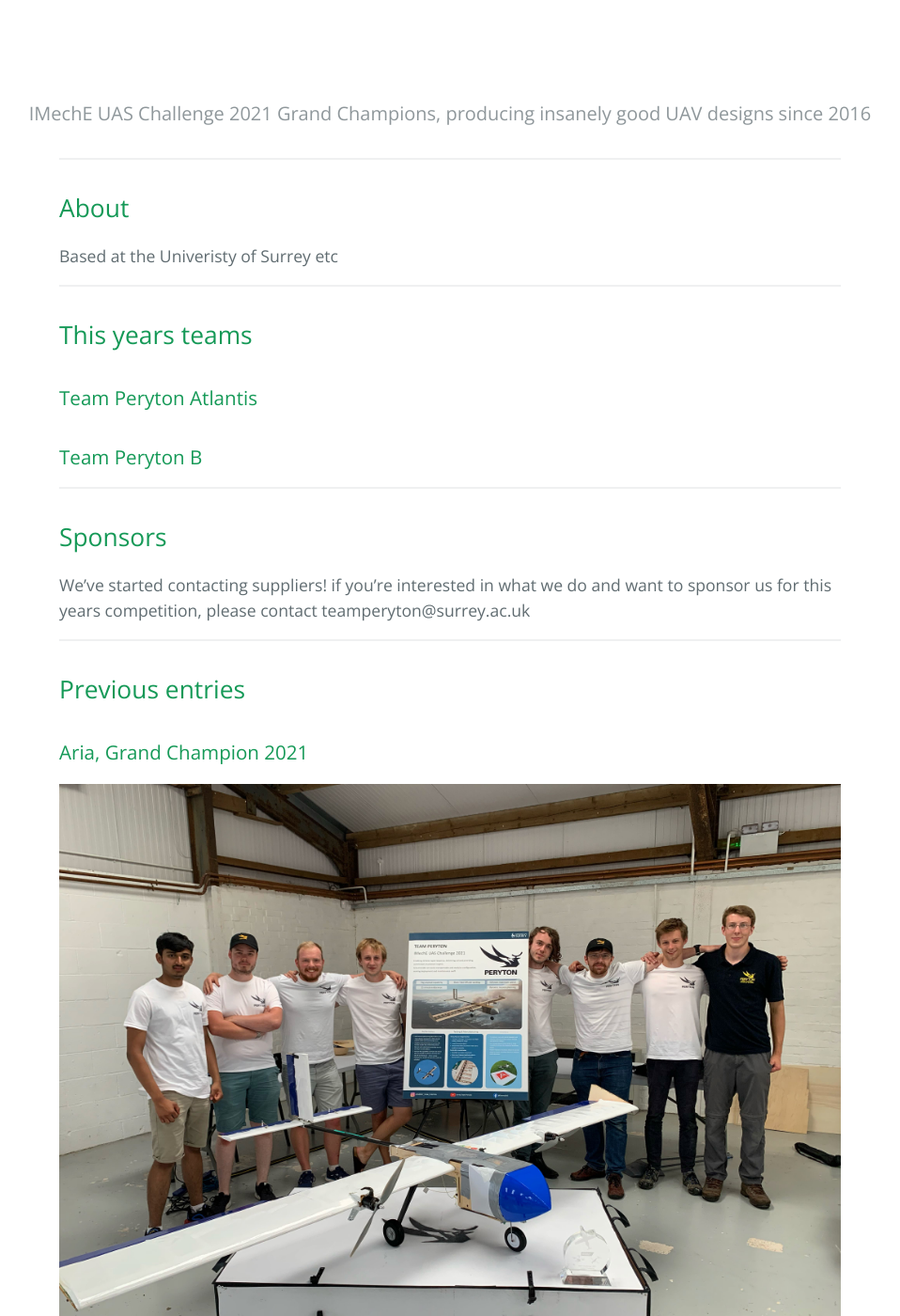
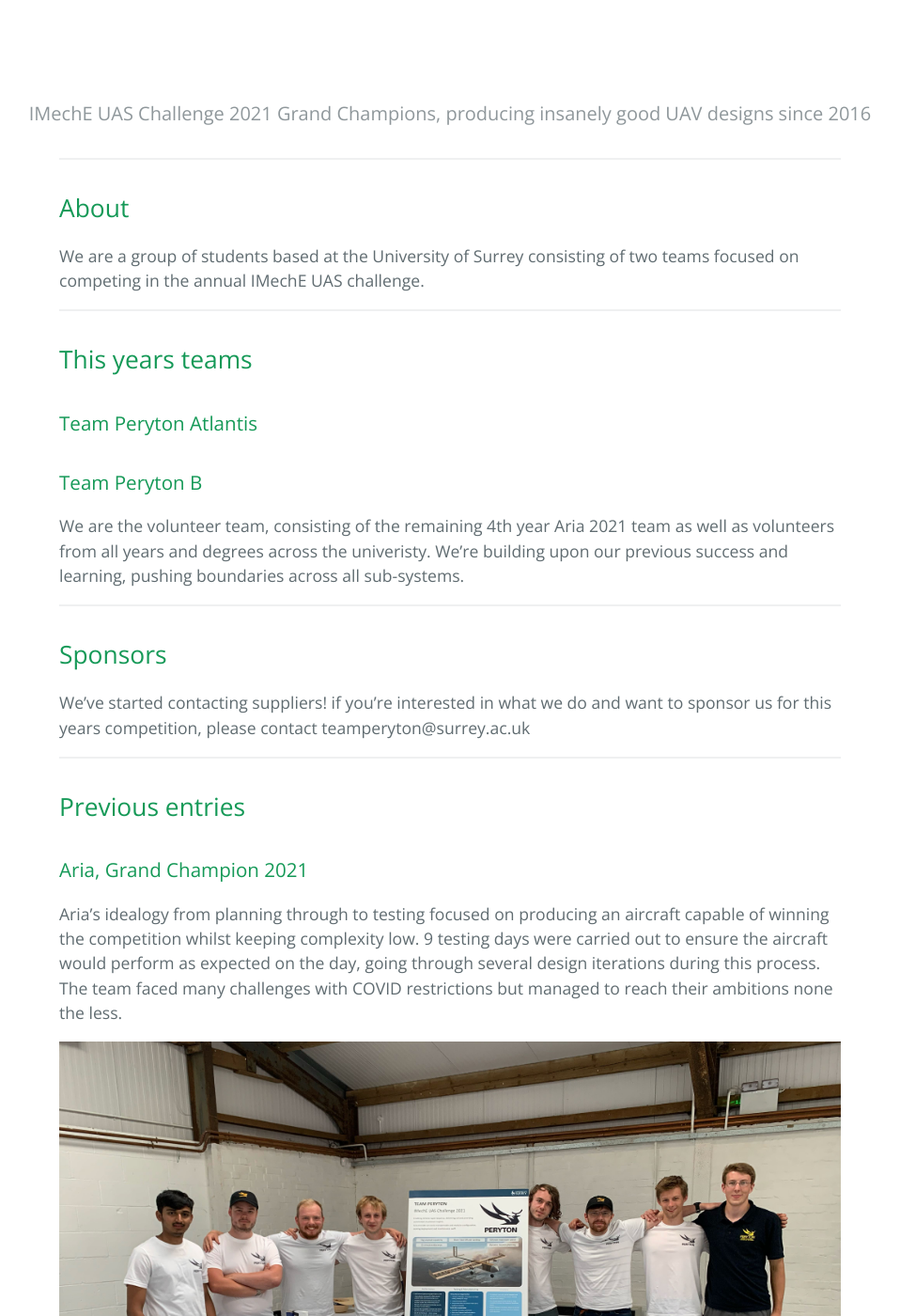
Before and after one commit to Team-Peryton/team-peryton.github.io, a Jekyll site: the page built from index.md, in a window 1280 px wide and 1400 px high, scrolled down 295 px. Shown: the whole window at 94% size, without its empty margins (161-1119 px from the left). Built offline with Jekyll 4.4.1, drawn with Linux system fonts in a browser that asks for light colours; some of the changed text lies outside the part shown.

Commit message:
content addition

```diff
--- a/index.md
+++ b/index.md
@@ -5,7 +5,7 @@ layout: default
 * * *
 ## About
 
-Based at the Univeristy of Surrey etc
+We are a group of students based at the University of Surrey consisting of two teams focused on competing in the annual IMechE UAS challenge.
 
 * * *
 ## This years teams
@@ -14,7 +14,7 @@ Based at the Univeristy of Surrey etc
 
 
 ### Team Peryton B
-
+We are the volunteer team, consisting of the remaining 4th year Aria 2021 team as well as volunteers from all years and degrees across the univeristy. We're building upon our previous success and learning, pushing boundaries across all sub-systems.
 
 * * *
 
@@ -28,13 +28,18 @@ We've started contacting suppliers! if you're interested in what we do and want
 
 ### Aria, Grand Champion 2021
 
+Aria's idealogy from planning through to testing focused on producing an aircraft capable of winning the competition whilst keeping complexity low. 9 testing days were carried out to ensure the aircraft would perform as expected on the day, going through several design iterations during this process. The team faced many challenges with COVID restrictions but managed to reach their ambitions none the less.
+
 ![team photo](/assets/aria_team.jpg)
 
 ![aria](/assets/aria.jpg)
 
-- Images
-- articles
-- etc
+[IMechE competition interview](https://www.imeche.org/news/news-article/surrey-overcome-dramatic-final-day-crash-to-clinch-top-prize-at-uas-challenge)
+[IMechE win announcement](https://www.imeche.org/news/news-article/surrey-loughborough-and-heriot-watt-scoop-awards-at-2021-uas-challenge-flyoff)
+[IMechE lessons learnt](https://www.imeche.org/news/news-article/feature-lessons-from-imeche's-uas-challenge-set-students-up-for-success)
+
+[Surrey Win Post](https://www.surrey.ac.uk/news/surrey-overcomes-dramatic-final-day-crash-secure-top-prize-uas-challenge)
+[Surrey pre-competition interview](https://www.surrey.ac.uk/news/surrey-students-aim-high-international-unmanned-aircraft-competition)
 
 ### 2021 Dragonfly
 
```
